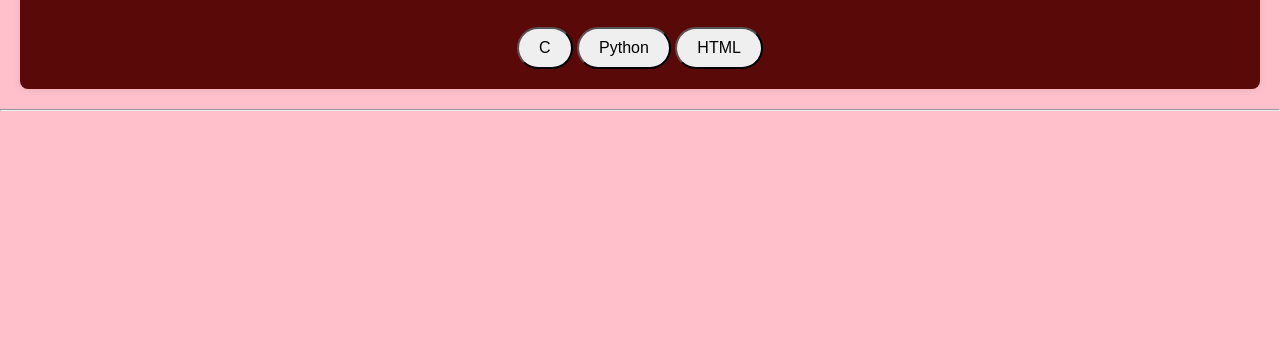
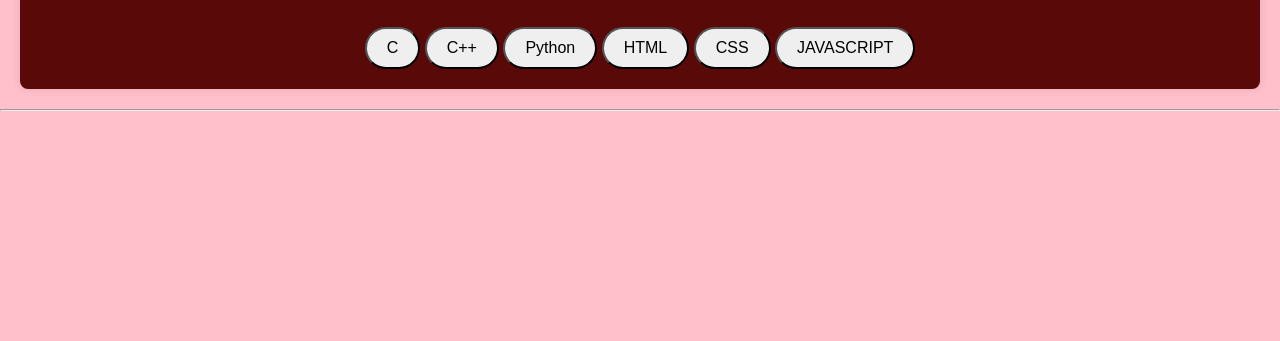
Before and after one commit to Aayukumarr/portfolio, a plain HTML site: page skill.html in a window 1280 px wide. Shown: the part 459-800 px from the top of the page. Drawn offline with Linux system fonts and the light colour scheme.

Commit message:
Update skill.html

```diff
--- a/skill.html
+++ b/skill.html
@@ -101,8 +101,11 @@
             <p style="font-size: 25px; font-family: 'Courier New', Courier, monospace;"><b>Skills</b></p><br>
 
             <button style="padding: 10px 20px; font-size: 16px; cursor: pointer; border-radius: 27px;">C</button>
+            <button style="padding: 10px 20px; font-size: 16px; cursor: pointer; border-radius: 27px;">C++</button>
             <button style="padding: 10px 20px; font-size: 16px; cursor: pointer; border-radius: 27px;">Python</button>
             <button style="padding: 10px 20px; font-size: 16px; cursor: pointer; border-radius: 27px;">HTML</button>
+            <button style="padding: 10px 20px; font-size: 16px; cursor: pointer; border-radius: 27px;">CSS</button>
+            <button style="padding: 10px 20px; font-size: 16px; cursor: pointer; border-radius: 27px;">JAVASCRIPT</button>
         </section>
     </div>
     <hr>
```
